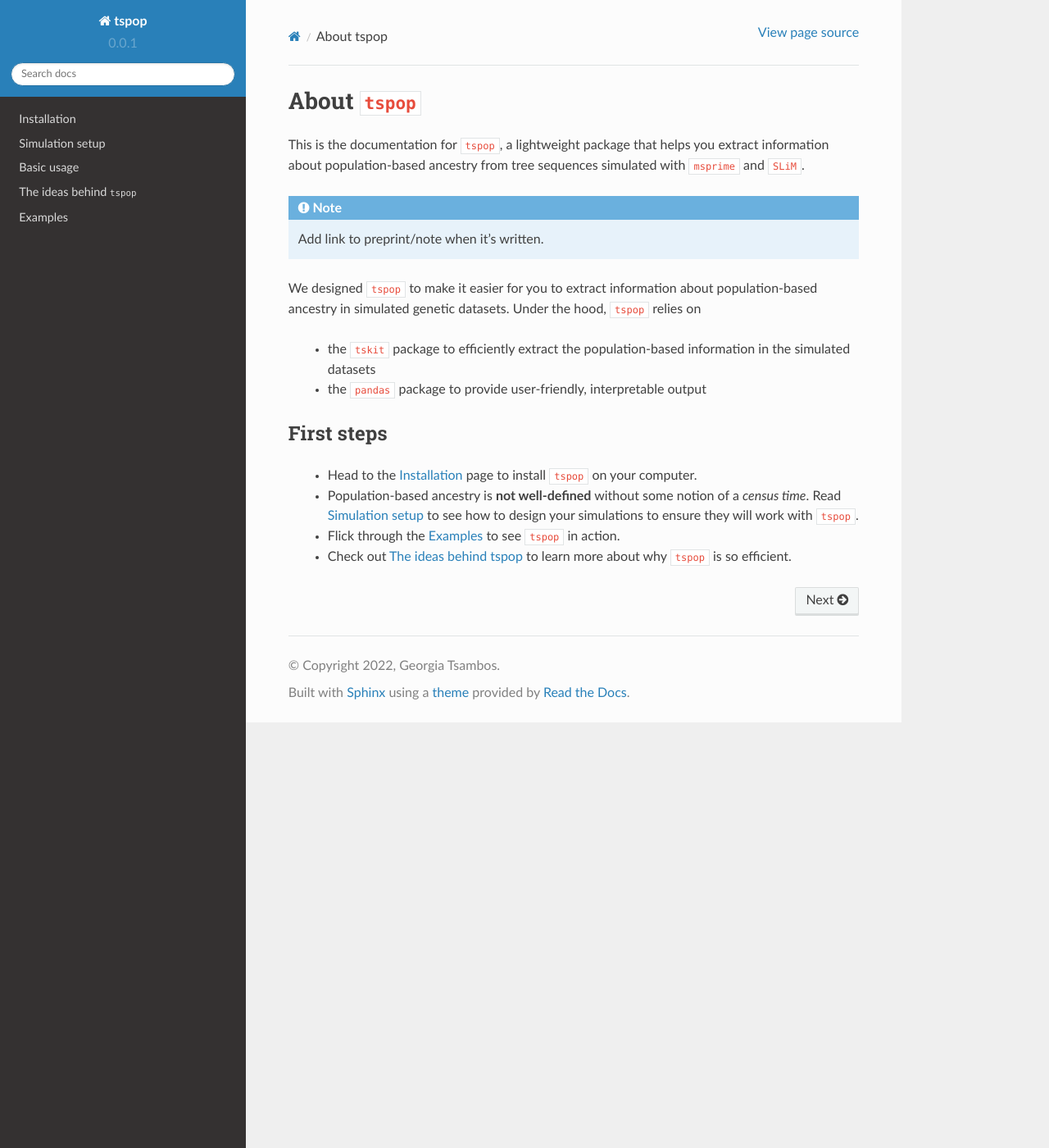
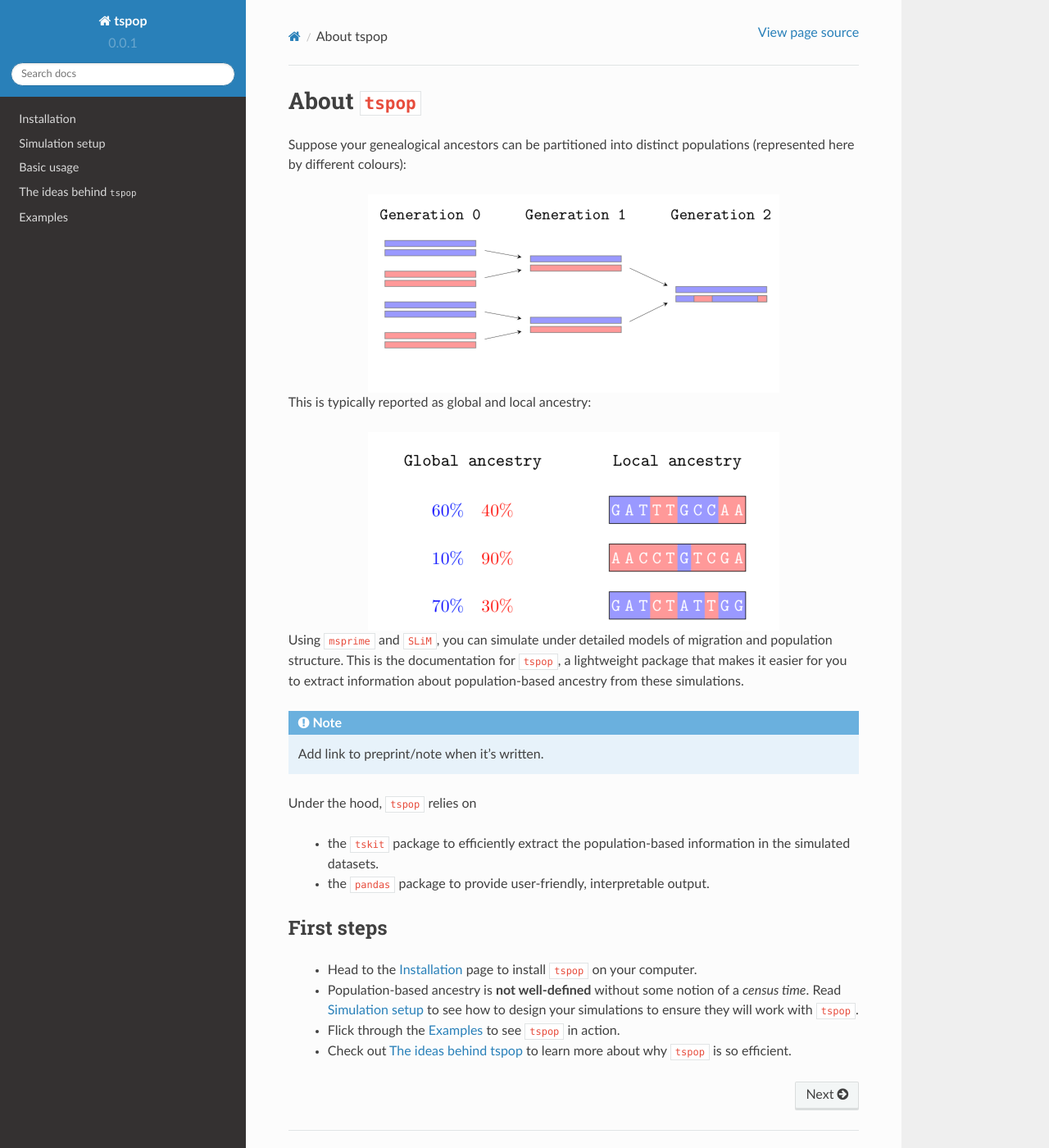
Before and after one commit to gtsambos/tspop, a Sphinx documentation site: the page built from docs/source/index.rst, in a window 1280 px wide and 1400 px high. Shown: the whole window at 82% size. Built offline with Sphinx 7.4.7 and the Read the Docs theme 2.0.0, drawn with Linux system fonts in a browser that asks for light colours.

Commit message:
Added pics.

```diff
--- a/docs/source/index.rst
+++ b/docs/source/index.rst
@@ -11,19 +11,33 @@
 About ``tspop``
 ===============
 
+Suppose your genealogical ancestors can be partitioned into distinct populations (represented here by different colours):
+
+.. image:: static/admixture.png
+   :scale: 50 %
+   :alt: alternate text
+   :align: center
+
+This is typically reported as global and local ancestry:
+
+.. image:: static/local-global-ancestry.png
+   :scale: 50 %
+   :alt: alternate text
+   :align: center
+
+Using ``msprime`` and ``SLiM``,
+you can simulate under detailed models of migration and population structure.
 This is the documentation for ``tspop``,
-a lightweight package that helps you extract information about population-based ancestry
-from tree sequences simulated with ``msprime`` and ``SLiM``.
+a lightweight package that makes it easier for you to extract
+information about population-based ancestry from these simulations.
 
 .. note::
 	Add link to preprint/note when it's written.
 
-We designed ``tspop`` to make it easier for you to extract information
-about population-based ancestry in simulated genetic datasets.
 Under the hood, ``tspop`` relies on
 
-  * the ``tskit`` package to efficiently extract the population-based information in the simulated datasets
-  * the ``pandas`` package to provide user-friendly, interpretable output
+  * the ``tskit`` package to efficiently extract the population-based information in the simulated datasets.
+  * the ``pandas`` package to provide user-friendly, interpretable output.
 
 First steps
 -----------
```
Also changed, not shown: docs/source/static/admixture.png (added), docs/source/static/local-global-ancestry.png (added).
